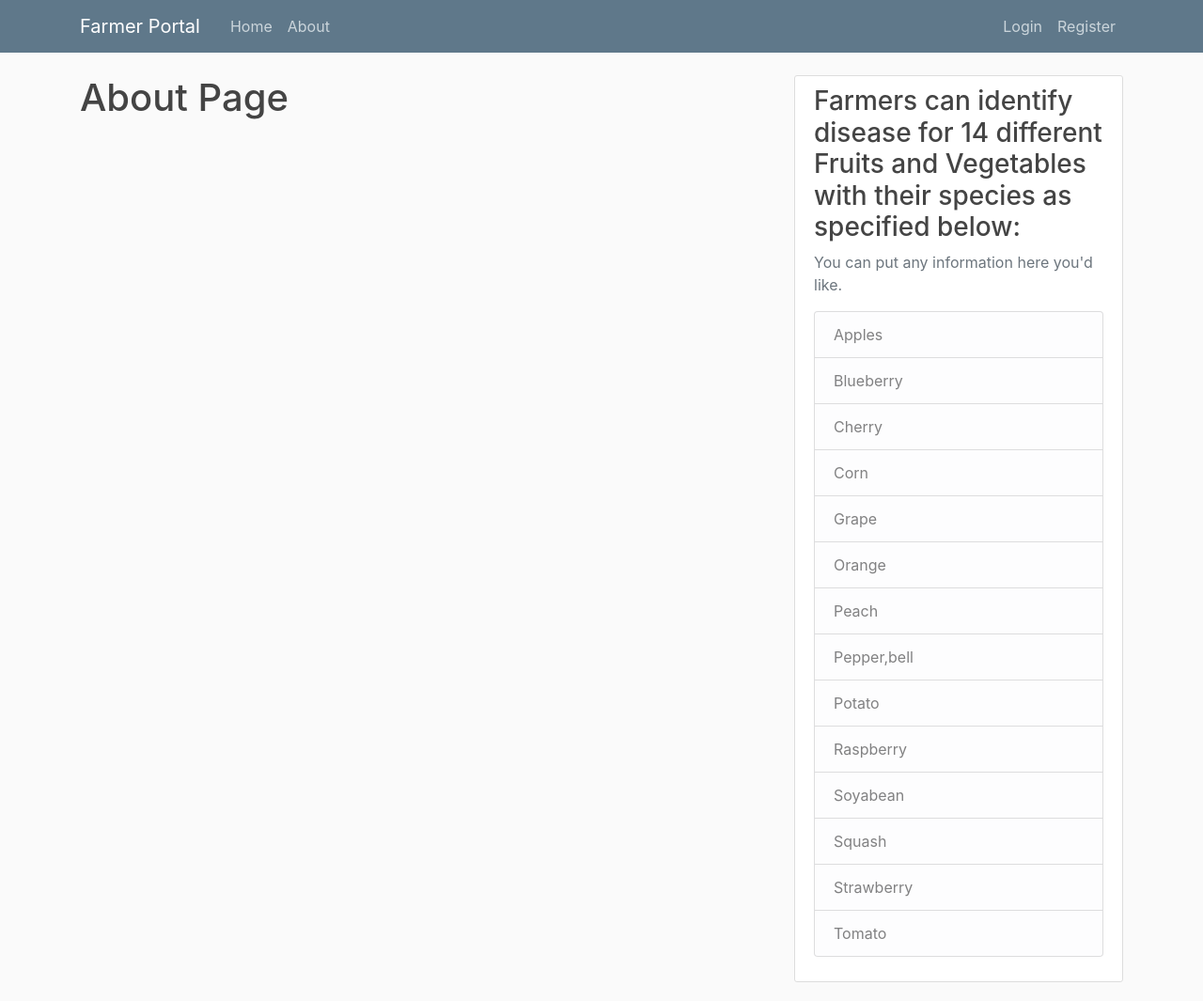
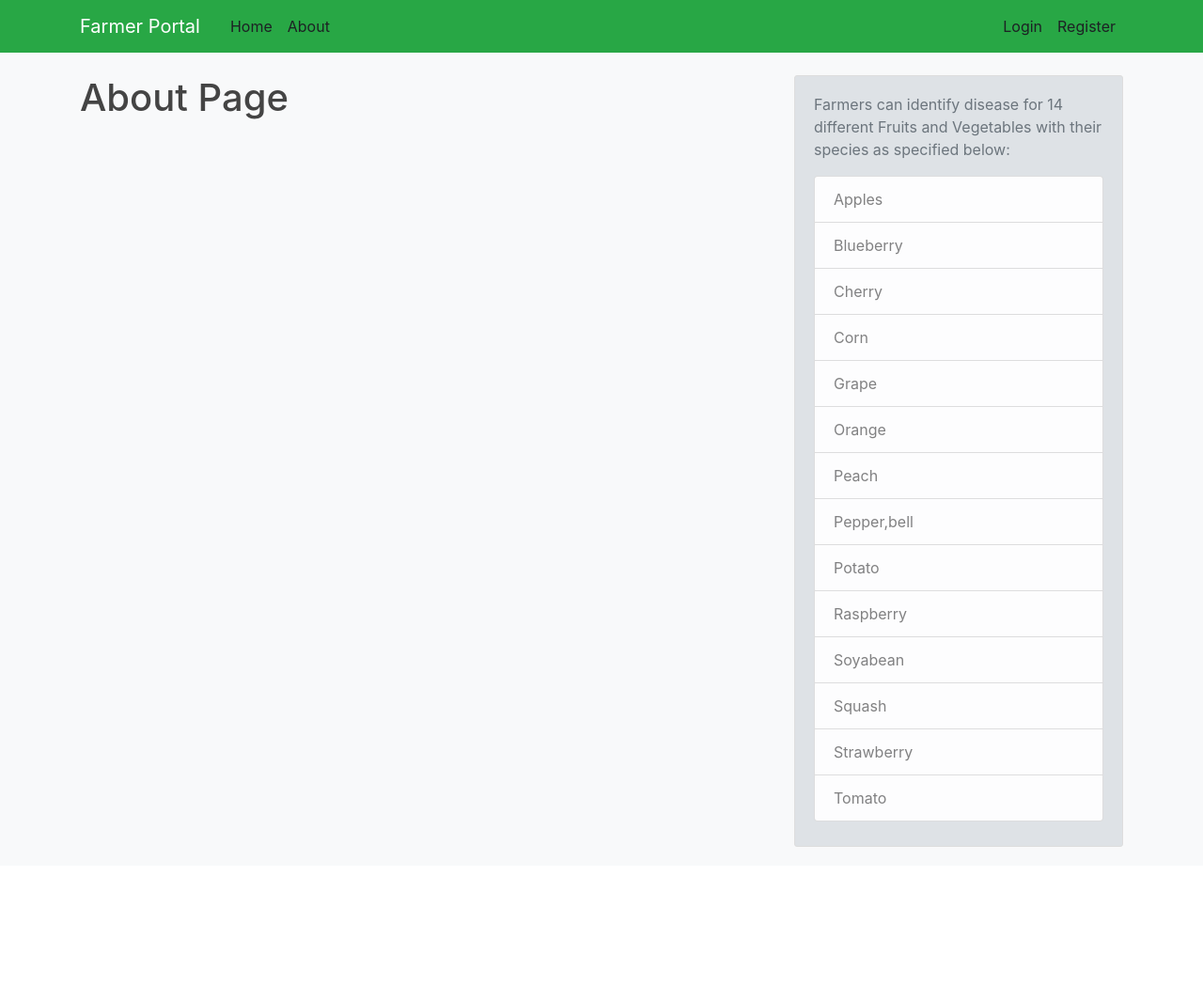
Before and after one commit to ayushianan/Farmer_portal, a Flask app: page /about in a window 1280 px wide. Shown: the whole page at 94% size. After the commit the page ends 901 px from the top, so only its background shows below. Run offline with Flask 2, Linux system fonts and the light colour scheme; some libraries are stand-ins or nearby versions.

Commit message:
updated css

```diff
--- a/flaskblog/static/main.css
+++ b/flaskblog/static/main.css
@@ -1,19 +1,20 @@
 body {
-  background: #fafafa;
+  background: #f8f9fa  ;
   color: #333333;
   margin-top: 5rem;
 }
+
 
 h1, h2, h3, h4, h5, h6 {
   color: #444444;
 }
 
 .bg-steel {
-  background-color: #5f788a;
+  background-color: #28a745;
 }
 
 .site-header .navbar-nav .nav-link {
-  color: #cbd5db;
+  color: #1d2124;
 }
 
 .site-header .navbar-nav .nav-link:hover {
@@ -25,7 +26,7 @@ h1, h2, h3, h4, h5, h6 {
 }
 
 .content-section {
-  background: #ffffff;
+  background: #dee2e6;
   padding: 10px 20px;
   border: 1px solid #dddddd;
   border-radius: 3px;
--- a/flaskblog/templates/layout.html
+++ b/flaskblog/templates/layout.html
@@ -60,8 +60,8 @@
         </div>
         <div class="col-md-4">
           <div class="content-section">
-            <h3>Farmers can identify disease for 14 different Fruits and Vegetables with their species as specified below: </h3>
-            <p class='text-muted'>You can put any information here you'd like.
+            <h3> </h3>
+            <p class='text-muted'>Farmers can identify disease for 14 different Fruits and Vegetables with their species as specified below:
               <ul class="list-group">
                 <li class="list-group-item list-group-item-light">Apples</li>
                 <li class="list-group-item list-group-item-light">Blueberry</li>
@@ -82,7 +82,7 @@
             </p>
           </div>
         </div>
-      </div>
+
     </main>
 
 
```
Also changed, not shown: flaskblog/site.db, flaskblog/static/images/disease-control.jpg (added), 1 other file.
